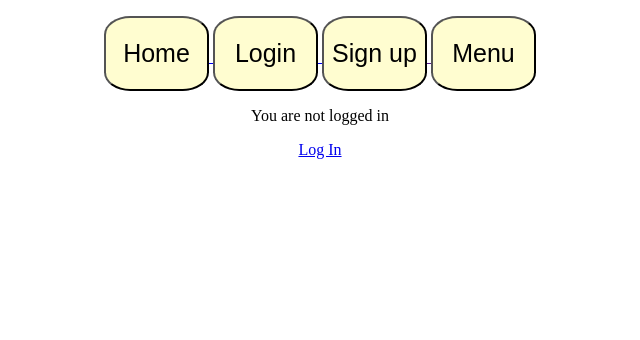
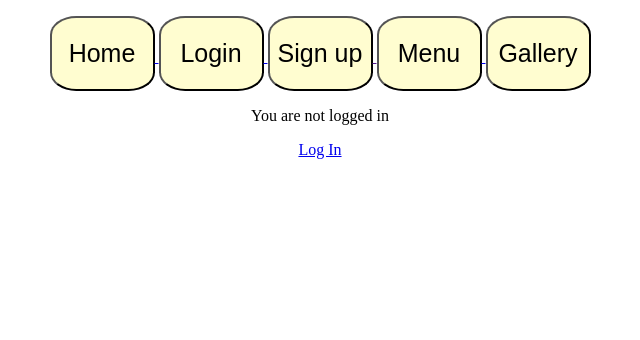
Before and after one commit to mmunson94/Restaurant-Booking-P4, a Django app: page / in a window 1280 px wide. Shown: the part 155-495 px from the top of the page, without its empty margins (320-960 px from the left). Run offline with Django 3.2, Linux system fonts and the light colour scheme; some libraries are stand-ins or nearby versions.

Commit message:
Add gallery button to page

```diff
--- a/todo/static/css/style.css
+++ b/todo/static/css/style.css
@@ -76,6 +76,17 @@ h1 {
     color: black;
 }
 
+.gallery-btn {
+    border-radius: 25%;
+    height: 75px;
+    width: 105px;
+    background-color: #FFFDD0;
+    font-size: 25px;
+    font-weight: 100;
+    /* margin: 50px; */
+    color: black;
+}
+
 #hero-outer {
     /* height: 900px;
     width: 100%; */
--- a/todo/templates/base.html
+++ b/todo/templates/base.html
@@ -27,6 +27,9 @@
             </a>
             <a href="https://www.beefeater.co.uk/en-gb/main-menu/beefeater_main_menu_band4.pdf" target="_blank">
                 <button class="menu-btn">Menu</button>
+            </a>
+            <a href="">
+                <button class="gallery-btn">Gallery</button>
             </a>
         <p></p>
 
--- a/todo/templates/todo_list.html
+++ b/todo/templates/todo_list.html
@@ -26,6 +26,9 @@
             </a>
             <a href="https://www.beefeater.co.uk/en-gb/main-menu/beefeater_main_menu_band4.pdf" target="_blank">
                 <button class="menu-btn">Menu</button>
+            </a>
+            <a href="">
+                <button class="gallery-btn">Gallery</button>
             </a>
         <p></p>
 
```
